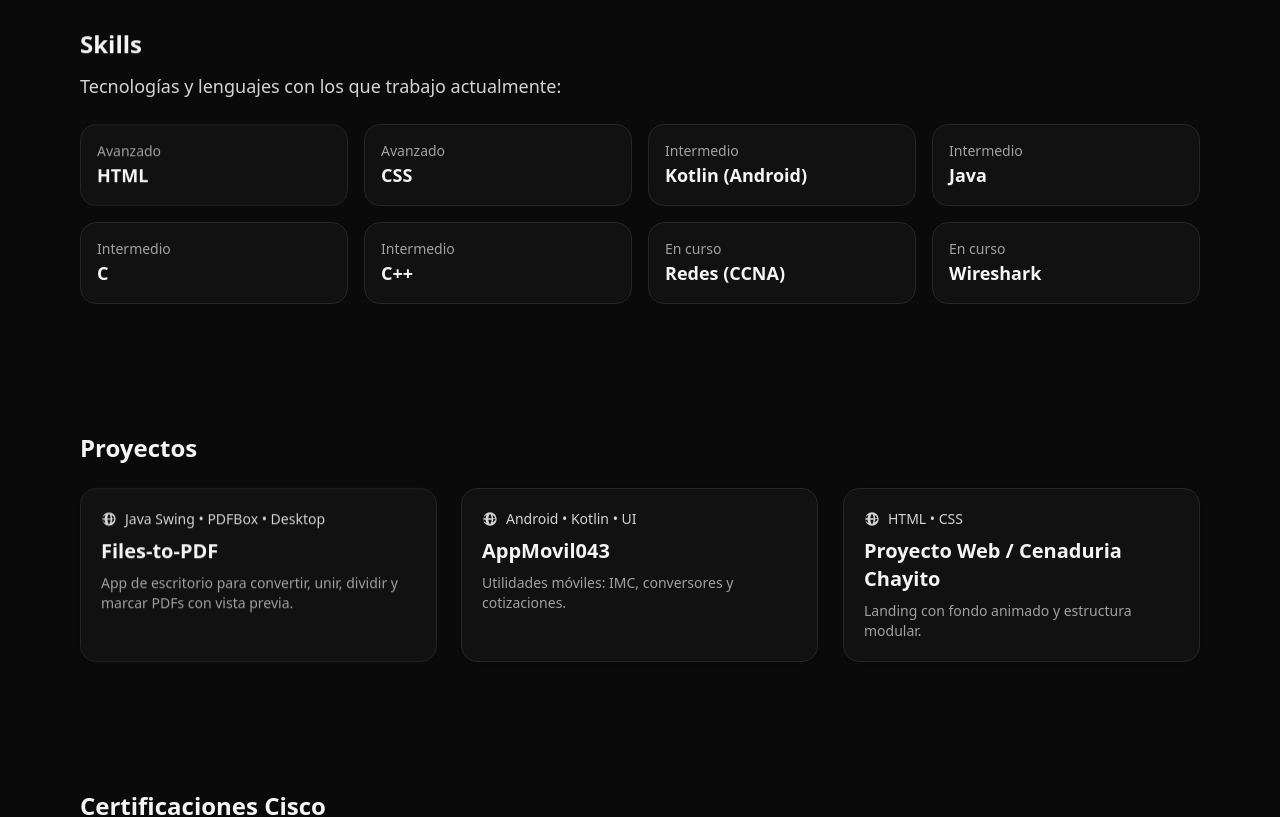
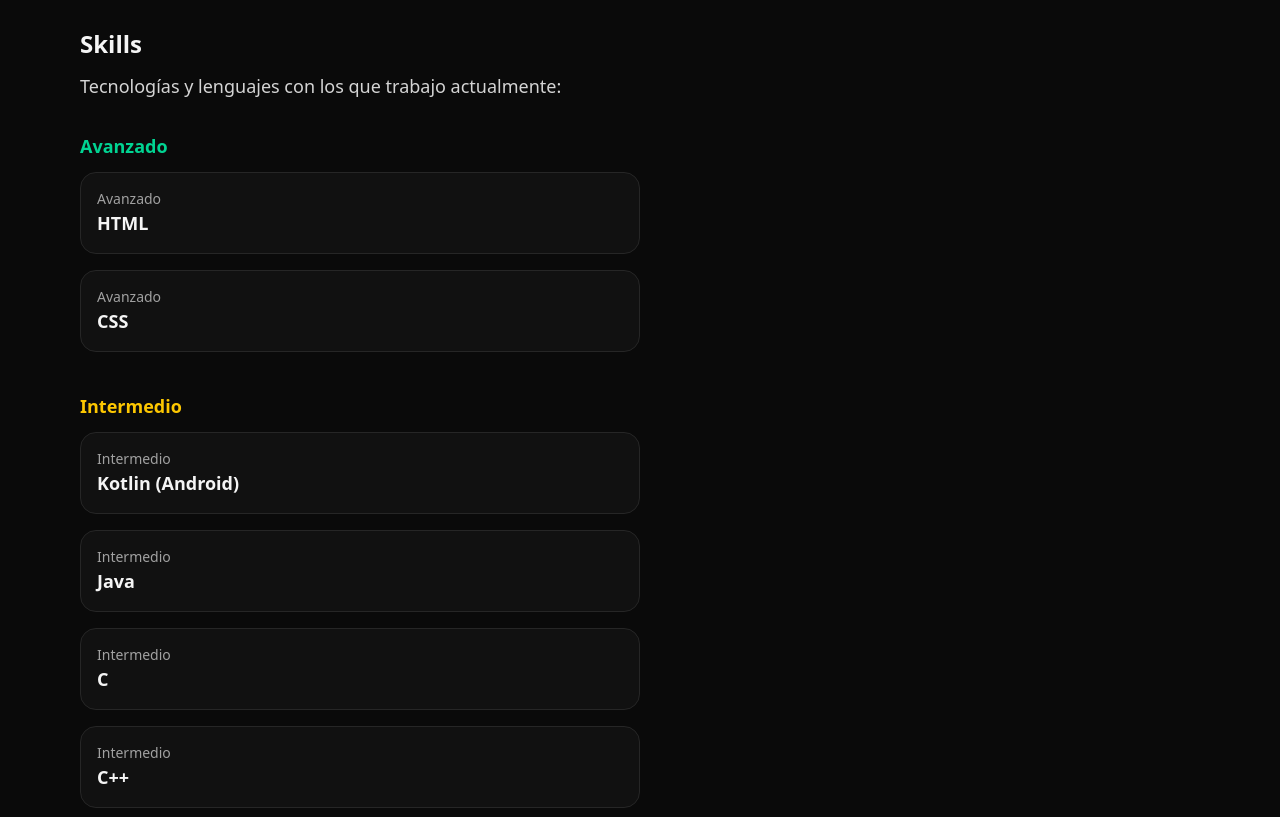
Before and after one commit to Ugo25/Portafolio, a React (Vite) app: page / in a window 1280 px wide. Shown: the part 1240-2057 px from the top of the page. Built offline with nearby package versions, Linux system fonts and the light colour scheme.

Commit message:
se agregaron el cambio de fotos y skill en rejilla de 2x2

```diff
--- a/src/App.jsx
+++ b/src/App.jsx
@@ -228,37 +228,43 @@ export default function App() {
 
       {/* SKILLS */}
       <section id="skills" className="mx-auto max-w-6xl px-4 py-12 md:py-16 scroll-mt-24">
-        <h2 className="reveal text-xl md:text-2xl font-bold" style={{ transitionDelay: "0ms" }}>
-          Skills
-        </h2>
-        <div
-          className="reveal mt-3 text-neutral-300 text-base md:text-lg"
-          style={{ transitionDelay: "120ms" }}
-        >
+        <h2 className="text-xl md:text-2xl font-bold">Skills</h2>
+        <p className="mt-3 text-neutral-300 text-base md:text-lg">
           Tecnologías y lenguajes con los que trabajo actualmente:
+        </p>
+
+        {/* Avanzado */}
+        <div className="mt-8">
+          <h3 className="text-lg font-semibold text-emerald-400 mb-3">Avanzado</h3>
+          <div className="grid grid-cols-1 gap-4 w-full md:w-1/2">
+            {["HTML", "CSS"].map(skill => (
+              <SkillCard key={skill} name={skill} level="Avanzado" />
+            ))}
+          </div>
         </div>
 
-        <div className="mt-6 grid grid-cols-1 sm:grid-cols-2 lg:grid-cols-4 gap-4">
-          {[
-            ["HTML", "Avanzado"],
-            ["CSS", "Avanzado"],
-            ["Kotlin (Android)", "Intermedio"],
-            ["Java", "Intermedio"],
-            ["C", "Intermedio"],
-            ["C++", "Intermedio"],
-            ["Redes (CCNA)", "En curso"],
-            ["Wireshark", "En curso"],
-          ].map(([name, level], i) => (
-            <div
-              key={name}
-              className="reveal rounded-2xl border border-neutral-800 p-4 bg-neutral-900/60"
-              style={{ transitionDelay: `${i * 100}ms` }}>
-              <div className="text-xs md:text-sm text-neutral-400">{level}</div>
-              <div className="text-lg font-semibold">{name}</div>
-            </div>
-          ))}
+        {/* Intermedio */}
+        <div className="mt-10">
+          <h3 className="text-lg font-semibold text-yellow-400 mb-3">Intermedio</h3>
+          <div className="grid grid-cols-1 gap-4 w-full md:w-1/2">
+            {["Kotlin (Android)", "Java", "C", "C++"].map(skill => (
+              <SkillCard key={skill} name={skill} level="Intermedio" />
+            ))}
+          </div>
+        </div>
+
+        {/* En curso */}
+        <div className="mt-10">
+          <h3 className="text-lg font-semibold text-blue-400 mb-3">En curso</h3>
+          <div className="grid grid-cols-1 gap-4 w-full md:w-1/2">
+            {["Redes (CCNA)", "Wireshark"].map(skill => (
+              <SkillCard key={skill} name={skill} level="En curso" />
+            ))}
+          </div>
         </div>
       </section>
+
+
 
       {/* PROYECTOS */}
       <section id="proyectos" className="mx-auto max-w-6xl px-4 py-12 md:py-16 scroll-mt-24">
@@ -418,6 +424,14 @@ function IconLink({ href, label, children }) {
     </a>
   );
 }
+function SkillCard({ name, level }) {
+  return (
+    <div className="rounded-2xl border border-neutral-800 p-4 bg-neutral-900/60">
+      <div className="text-xs md:text-sm text-neutral-400">{level}</div>
+      <div className="text-lg font-semibold">{name}</div>
+    </div>
+  );
+}
 
 
 function ShieldIcon(props) { return (<svg viewBox="0 0 24 24" fill="none" {...props}><path d="M12 3l7 4v5c0 5-3.5 9-7 9s-7-4-7-9V7l7-4z" className="fill-emerald-500/20 stroke-emerald-400" strokeWidth="1.2" /></svg>) }
```
Also changed, not shown: src/assets/foto-perfil.jpg.
